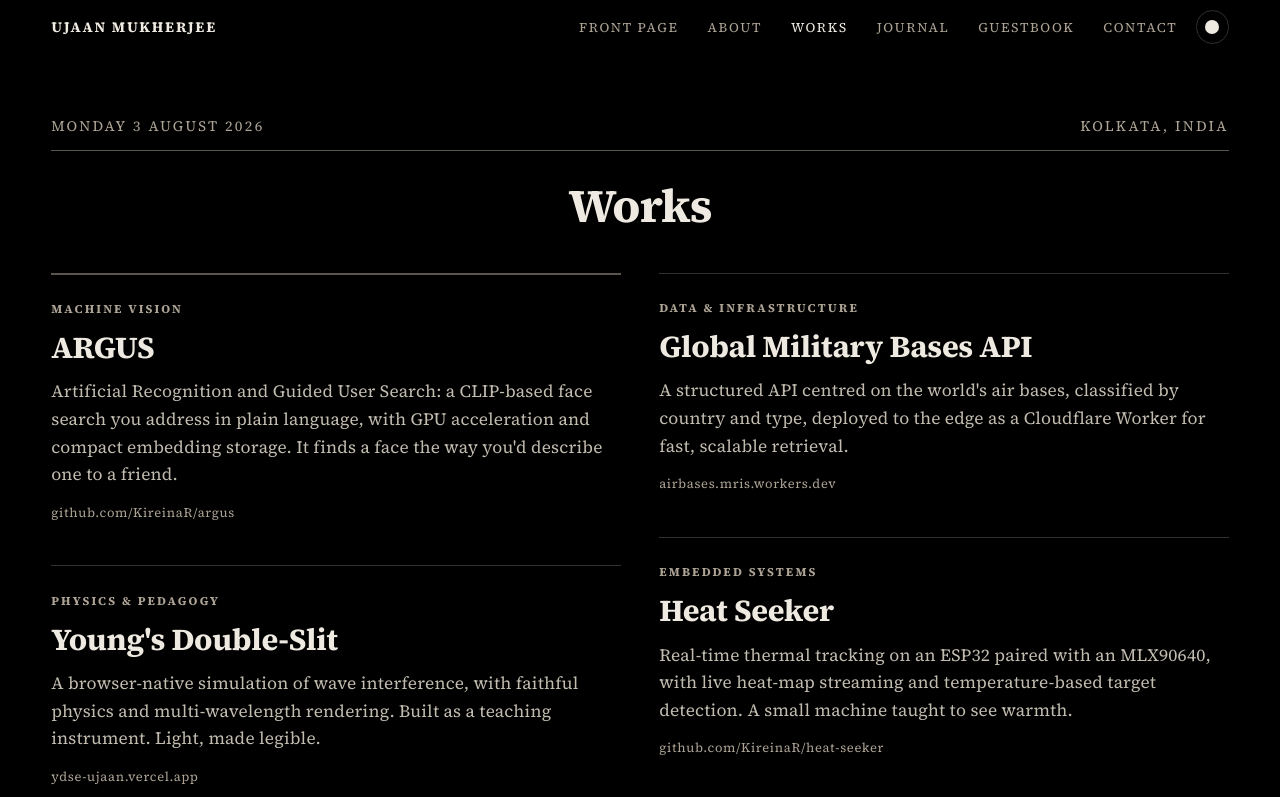
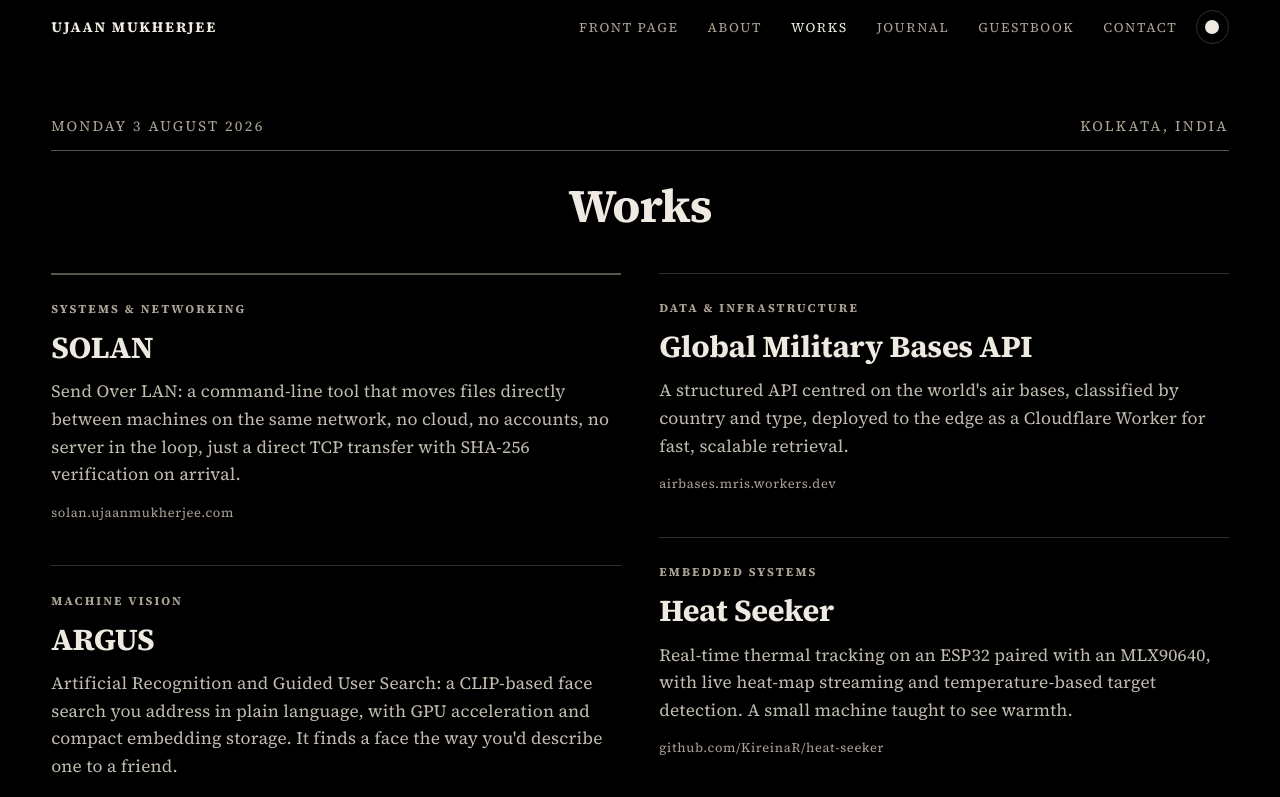
Before and after one commit to KireinaR/portfolio-main, a Next.js app: page /work in a window 1280 px wide. Shown: the top 797 px of the page. Built offline with nearby package versions, Linux system fonts and the light colour scheme; no server answers.

Commit message:
add solan

```diff
--- a/app/work/page.js
+++ b/app/work/page.js
@@ -3,10 +3,17 @@ import Footer from '@/components/Footer';
 
 export const metadata = {
   title: 'Works - Ujaan Mukherjee',
-  description: "Selected works by Ujaan Mukherjee: ARGUS, a physics simulation, an air-bases API, a thermal camera, and more.",
+  description: "Selected works by Ujaan Mukherjee: SOLAN, a LAN file-transfer tool, ARGUS, a physics simulation, an air-bases API, a thermal camera, and more.",
 };
 
 const PROJECTS = [
+  {
+    kicker: 'Systems & Networking',
+    href: 'https://solan.ujaanmukherjee.com/',
+    title: 'SOLAN',
+    desc: "Send Over LAN: a command-line tool that moves files directly between machines on the same network, no cloud, no accounts, no server in the loop, just a direct TCP transfer with SHA-256 verification on arrival.",
+    host: 'solan.ujaanmukherjee.com',
+  },
   {
     kicker: 'Machine Vision',
     href: 'https://github.com/KireinaR/argus',
```
